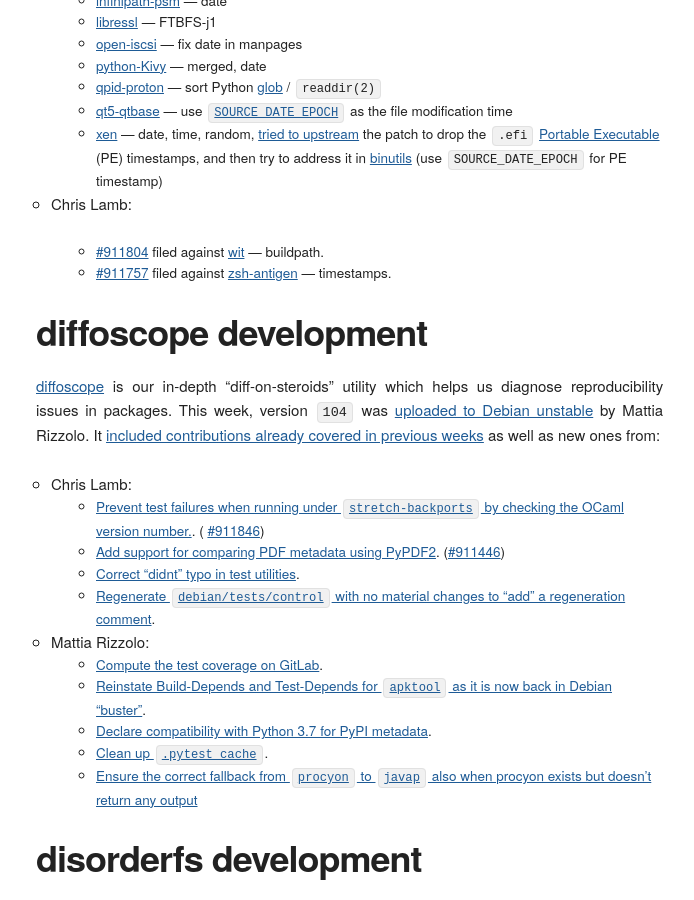
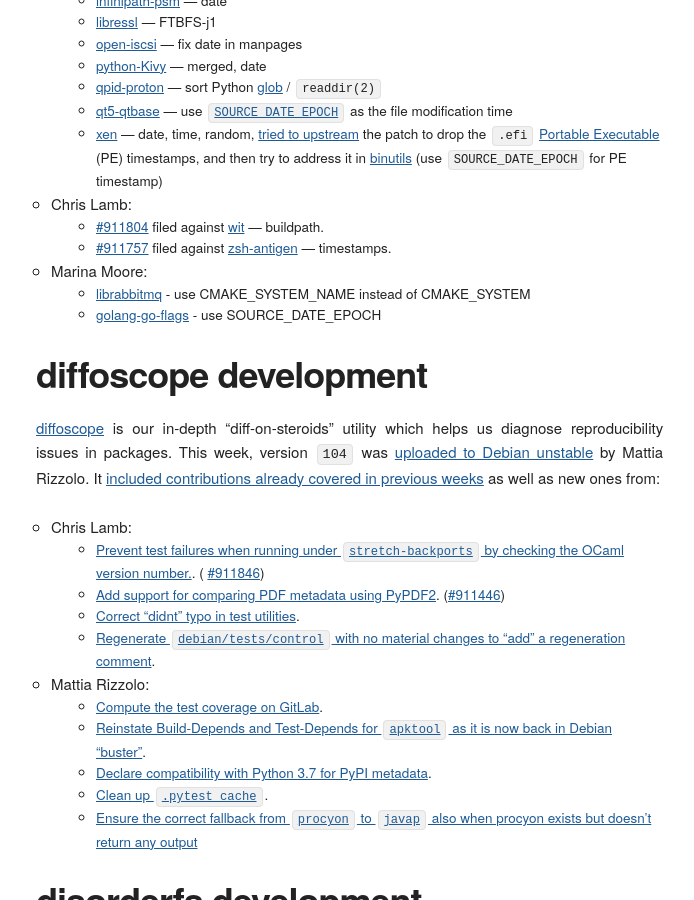
Before and after one commit to prototypefund/reproducible-website, a Jekyll site: the page built from _blog/posts/183.md, in a window 1280 px wide and 900 px high, scrolled down 1887 px. Shown: the whole window, without its empty margins (124-818 px from the left). Built offline with Jekyll 4.4.1, drawn with Linux system fonts in a browser that asks for light colours; some web fonts are replaced.

Commit message:
Add patches

```diff
--- a/_blog/posts/183.md
+++ b/_blog/posts/183.md
@@ -53,6 +53,10 @@
 * Chris Lamb:
     * [#911804](https://bugs.debian.org/911804) filed against [wit](https://tracker.debian.org/pkg/wit) — buildpath.
     * [#911757](https://bugs.debian.org/911757) filed against [zsh-antigen](https://tracker.debian.org/pkg/zsh-antigen) — timestamps.
+
+* Marina Moore:
+    * [librabbitmq](https://github.com/alanxz/rabbitmq-c/pull/535) - use CMAKE_SYSTEM_NAME instead of CMAKE_SYSTEM
+    * [golang-go-flags](https://salsa.debian.org/go-team/packages/golang-go-flags/merge_requests/1) - use SOURCE_DATE_EPOCH
 
 
 diffoscope development
```
